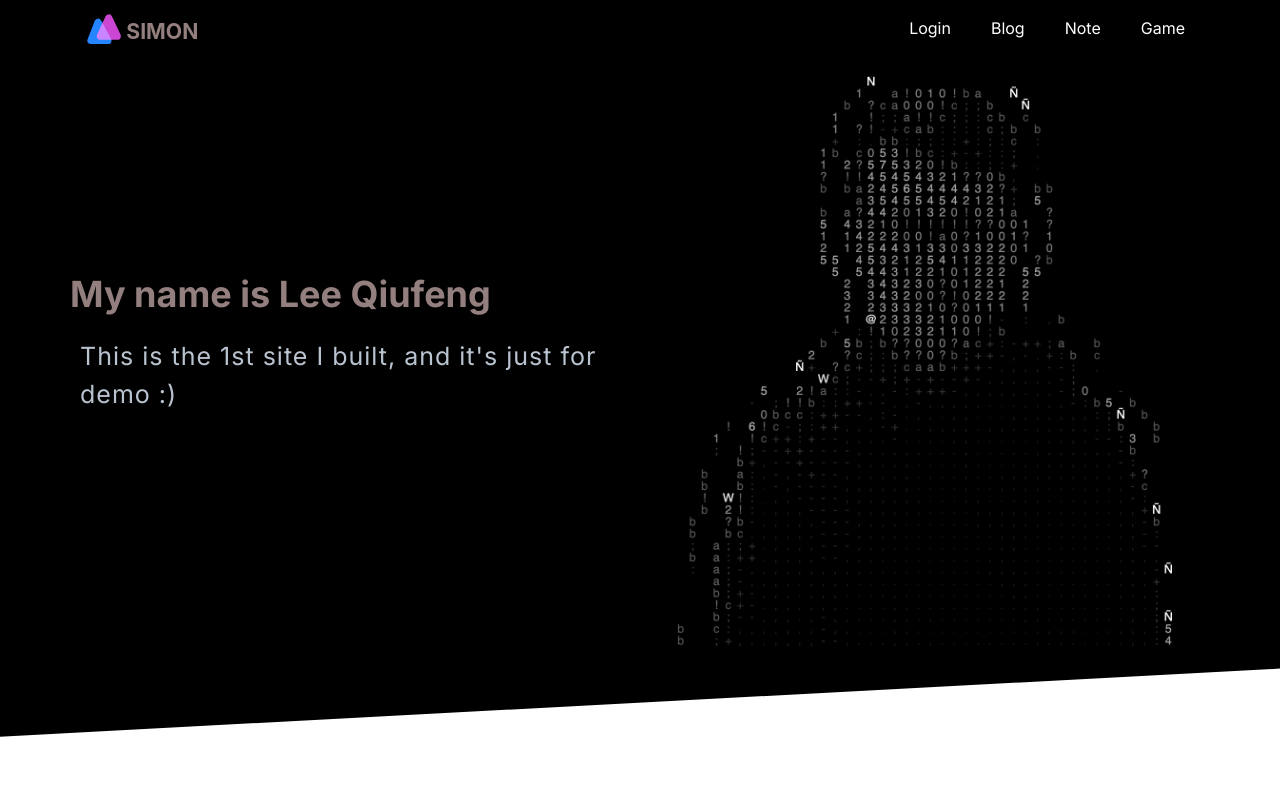
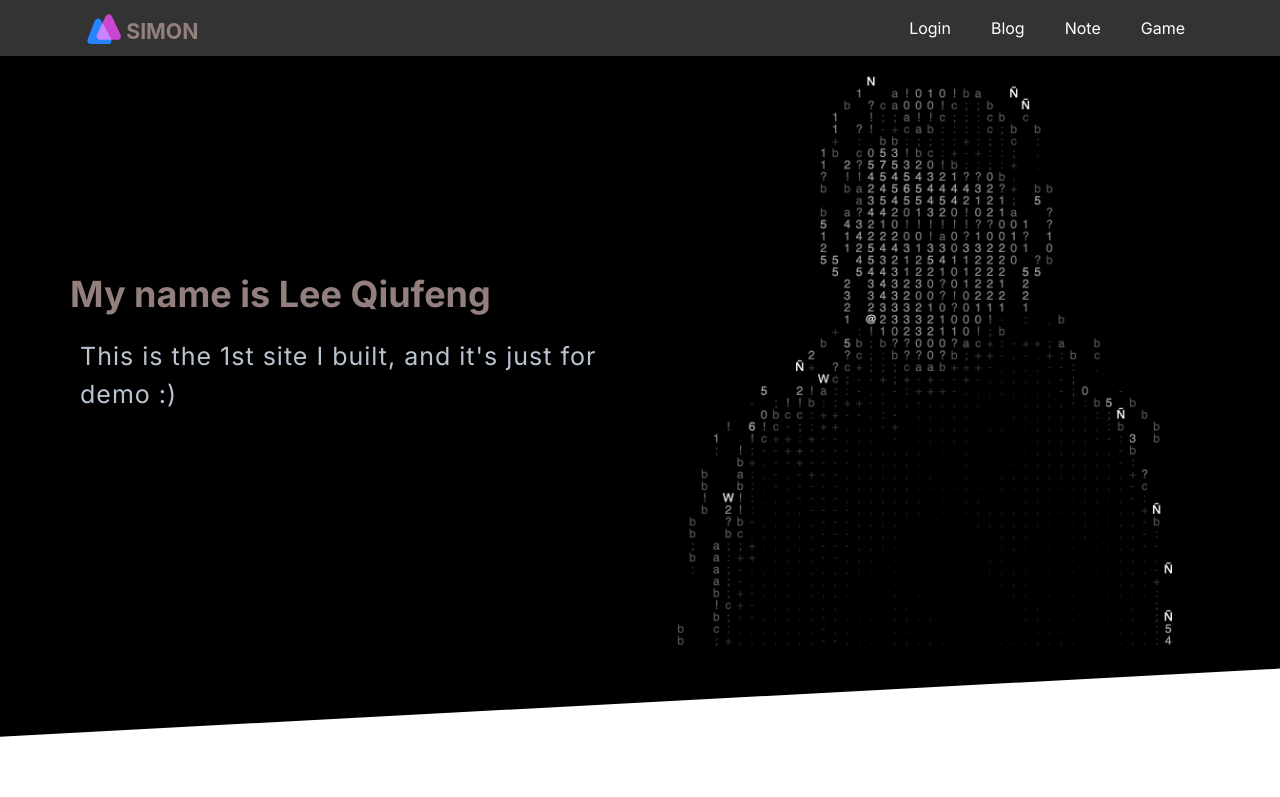
Before and after one commit to lqfeng2022/simonfy, a website built with Parcel: page index.html in a window 1280 px wide. Shown: the top 797 px of the page. Built offline with nearby package versions, Linux system fonts and the light colour scheme.

Commit message:
Change the background of nav-bar.

```diff
--- a/css/styles.css
+++ b/css/styles.css
@@ -603,7 +603,7 @@ a { text-decoration: none; }
 
 /* Navigation Bar */
 .navBar {
-    background: #000;
+    background: rgba(0, 0, 0, 0.8);
 }
 .nav {
     /* opacity: 0.8; */
```
